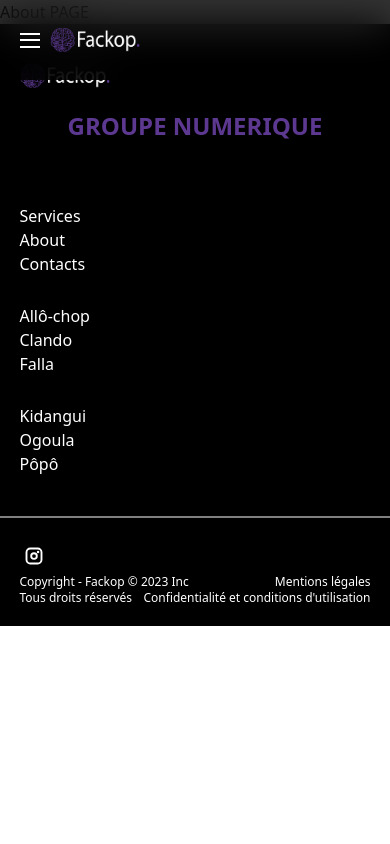
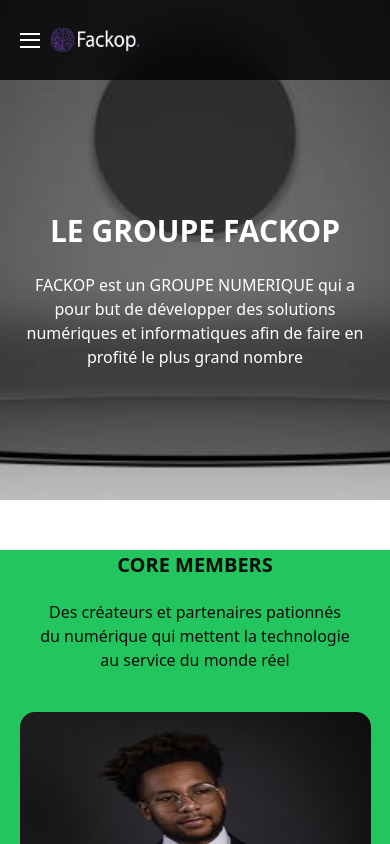
Before and after one commit to brandgit/fackopTeste2, a Vue app: page /about in a window 390 px wide. Built offline with nearby package versions, Linux system fonts and the light colour scheme; some icons are missing.

Commit message:
Commit du 01/03/2023 à 14:30

```diff
--- a/src/pages/About.vue
+++ b/src/pages/About.vue
@@ -1,6 +1,38 @@
 <template>
-  <div class="wrapperPages">
-    <h1>About PAGE</h1>
+  <div class="wrapperAboutPage">
+    <!-- Top on the page -->
+    <div class="flex flex-col items-center w-full h-[500px]  sm:h-[100vh]  relative bg-cover bg-no-repeat bg-center bg-[url('/images/aboutYou.jpg')] text-[#fff]">
+
+      <div class="text-center mt-52 w-[90%] sm:mt-[100px] sm:text-[40px] md:text-[50px] text-[30px]  lg:text-[65px]">
+        <h1 class="font-bold  ">LE GROUPE FACKOP</h1>
+      </div>
+      <div class="w-[90%] sm:w-[60%] text-center mt-[20px]">
+        <p>
+            FACKOP est un GROUPE NUMERIQUE qui a pour but de développer des
+            solutions numériques et informatiques afin de faire en profité le
+            plus grand nombre
+          </p>
+      </div>
+    </div>
+
+    <div class="flex flex-col items-center text-center mt-[50px] bg-green-500 w-full">
+      <div class="w-[90%]">
+        <TitleH1 title="CORE MEMBERS" />
+      </div>
+      <div class="w-[80%] sm:text-[20px] mt-5">
+        <p>
+            Des créateurs et partenaires pationnés du numérique qui mettent la
+            technologie au service du monde réel
+        </p>
+      </div>
+      <div class="container">
+          <!-- <Fondator  image="/imageTests/profile3.jpg" name="JORDAN NTOUNTOUM" proffession="Directeur Artistique"/> -->
+          <Fondator image="/imageTests/profile4.jpg" name="TIKOUE TIKOUE BRAND" proffession="Data Scientist/Formateur Web"/>
+          <Fondator image="/imageTests/profile5.jpg" name="MOUSSAVOU LIONEL" proffession="Dev Full stack/Ingénieur Devops"/>
+      </div>
+    </div>
+
+    <ContactItem/>
     <Footer/>
   </div>
 
@@ -170,35 +202,63 @@
 
 <script setup>
 // import { Icon } from "@iconify/vue";
+import ContactItem from '../components/global/ContactItem.vue';
+import Fondator from "../components/Home/Fondator.vue"
+import TitleH1 from "../components/global/TitleH1.vue"
 import Footer from '../components/Footer/Footer.vue';
 </script>
 
 <style scoped>
+.wrapperAboutPage {
+  width: 100%;
+  height: 100vh;
+  /* background-color: #5d3891; */
+  overflow: hidden;
+  overflow-y: scroll;
+}
+.wrapperAboutPage::-webkit-scrollbar {
+  background-color: transparent;
+  width: 0px;
+}
+.container {
+  display: flex;
+  flex-direction: column;
+  height: 1000px;
+  width: 90%;
+  gap: 10px;
+  padding-top: 10px;
+  padding-bottom: 10px;
+  margin-top: 30px;
+}
 
 
-
-/* .containerVideo .videoTop {
-  position: absolute;
-  top: 0;
-  left: 0;
-  width: 100%;
-  height: 100%;
-  object-fit: cover;
-  border-radius: 15px;
+@media (min-width: 500px) {
+  .container {
+    display: flex;
+    flex-direction: row;
+    height: 200px;
+  }
+}
+@media (min-width: 650px) {
+  .container {
+    display: flex;
+    flex-direction: row;
+    height: 300px;
+  }
+}
+@media (min-width: 750px) {
+  .container {
+    display: flex;
+    flex-direction: row;
+    height: 400px;
+  }
+}
+@media (min-width: 850px) {
+  .container {
+    display: flex;
+    flex-direction: row;
+    height: 500px;
+  }
 }
 
-.containerVideo {
-  min-height: 60%;
-  height: 100%;
-  position: relative;
-  min-width: 200px;
-}
-.containerVideo .video {
-  position: absolute;
-  top: 0;
-  left: 0;
-  width: 100%;
-  height: 100%;
-  object-fit: cover;
-} */
 </style>
--- a/src/pages/Services.vue
+++ b/src/pages/Services.vue
@@ -1,6 +1,6 @@
 
 <script setup>
-import ContactItem from '../components/global/ContactItem.vue';
+import ContactItem from '../components/global/ContactItem.vue'
 import TitleH1 from "../components/global/TitleH1.vue"
 import TitleH2 from "../components/global/TitleH2.vue"
 import Footer from '../components/Footer/Footer.vue';
@@ -12,7 +12,7 @@
   <div class="wrapperServicePage">
 
     <!-- Top on the page -->
-    <div class="flex flex-col items-center w-full h-[100vh]  relative bg-cover bg-no-repeat bg-center bg-[url('/images/servicesImage2.jpg')] text-[#fff]">
+    <div class="flex flex-col items-center w-full h-[500px]  sm:h-[100vh]  relative bg-cover bg-no-repeat bg-center bg-[url('/images/servicesImage2.jpg')] text-[#fff]">
       <h1 class="w-[90%] text-[15px] sm:text-[20px] text-center mt-[110px]">Nos services à votre disposition</h1>
       <div class="text-center mt-10 w-[90%] sm:mt-[100px] sm:text-[40px] md:text-[50px] text-[30px]  lg:text-[65px]">
         <h1 class="font-bold ">FACKOP</h1>
```
Also changed, not shown: public/images/aboutYou.jpg (added).
